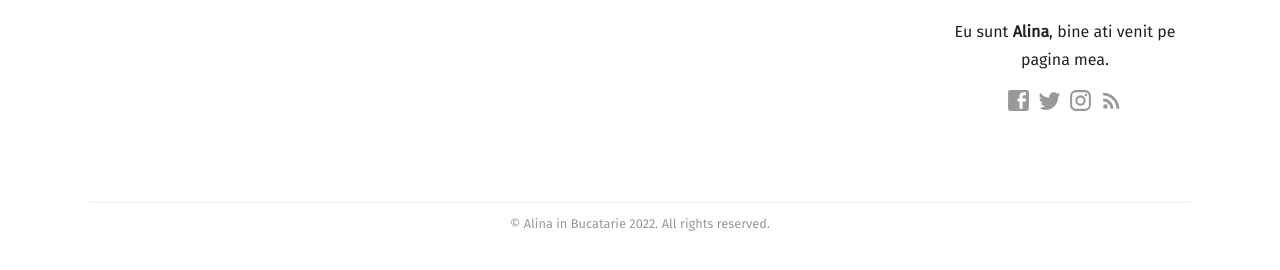
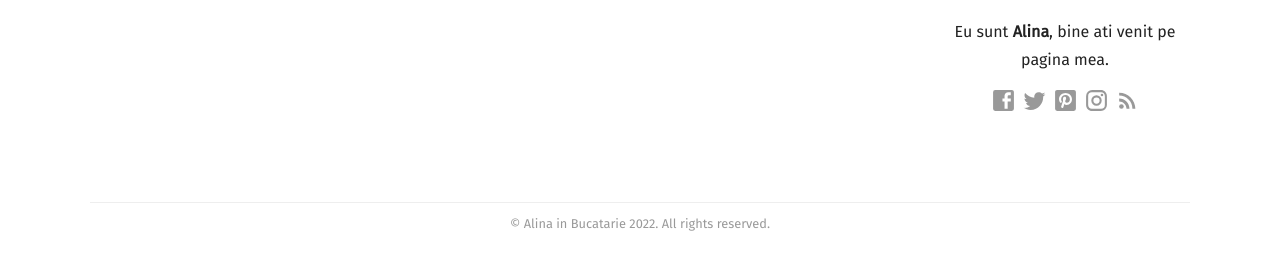
Before and after one commit to GGal1leo/alinainbucatarie.ro, a Jekyll site: the page built from contact-success.html, in a window 1280 px wide. Shown: the part 487-757 px from the top of the page. Built offline with Jekyll 4.4.1, drawn with Linux system fonts in a browser that asks for light colours; some web fonts are replaced; a script that is not in the unit is left out.

Commit message:
Update sidebar.html

```diff
--- a/_includes/sidebar.html
+++ b/_includes/sidebar.html
@@ -12,7 +12,7 @@
 	<div class="social-icons">
 		{% if site.data.sidebar.facebook && site.data.sidebar.facebook != "" %}<a target="_blank" href="https://www.facebook.com/search/top?q=alina%20%C3%AEn%20buc%C4%83t%C4%83rie/{{ site.data.sidebar.facebook }}">{% include social-icon.html icon="Facebook" %}</a>{% endif %}
 		{% if site.data.sidebar.twitter && site.data.sidebar.twitter != "" %}<a target="_blank" href="https://twitter.com/{{ site.data.sidebar.twitter }}">{% include social-icon.html icon="Twitter" %}</a>{% endif %}
-		{% if site.data.sidebar.youtube && site.data.sidebar.youtube != "" %}<a target="_blank" href="https://www.youtube.com/results?search_query=alina+in+bucatarie/{{ site.data.sidebar.youtube }}">{% include social-icon.html icon="Youtube" %}</a>{% endif %}
+		{% if site.data.sidebar.pinterest && site.data.sidebar.pinterest != "" %}<a target="_blank" href="https://www.youtube.com/results?search_query=alina+in+bucatarie/{{ site.data.sidebar.pinterest }}">{% include social-icon.html icon="Pinterest" %}</a>{% endif %}
 		{% if site.data.sidebar.instagram && site.data.sidebar.instagram != "" %}<a target="_blank" href="https://www.instagram.com/alinainbucatarie//{{ site.data.sidebar.instagram }}">{% include social-icon.html icon="Instagram" %}</a>{% endif %}
 		<a target="_blank" href="{{ site.baseurl }}/feed.xml">{% include social-icon.html icon="RSS" %}</a>
 	</div>
```
